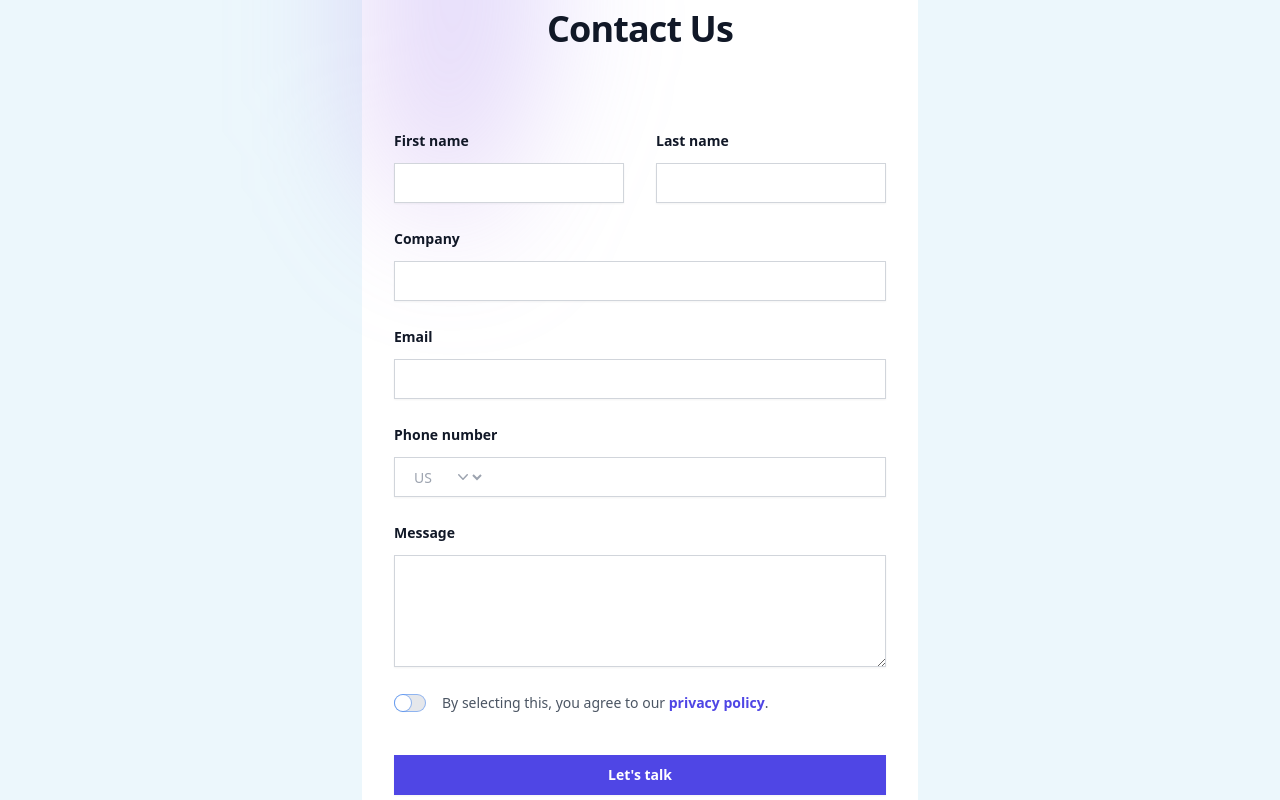
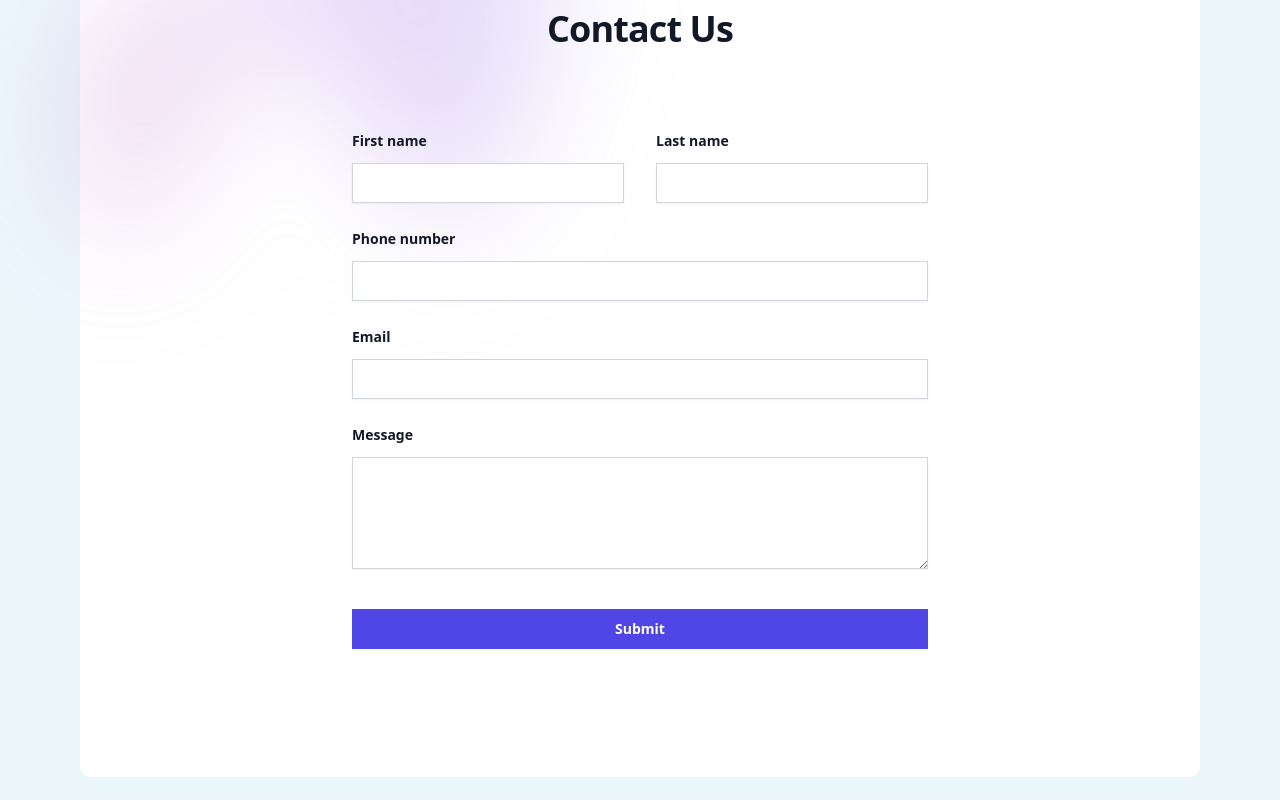
Before and after one commit to SanketSonawane11/wealthyfinancial, a Next.js app: page / in a window 1280 px wide. Shown: the part 3980-4780 px from the top of the page. Built offline with nearby package versions, Linux system fonts and the light colour scheme.

Commit message:
Changes 7

```diff
--- a/package.json
+++ b/package.json
@@ -9,6 +9,7 @@
     "lint": "next lint"
   },
   "dependencies": {
+    "@emailjs/browser": "^4.4.1",
     "@radix-ui/react-icons": "^1.3.0",
     "class-variance-authority": "^0.7.0",
     "clsx": "^2.1.1",
--- a/src/app/Components/Contact.tsx
+++ b/src/app/Components/Contact.tsx
@@ -1,15 +1,44 @@
 "use client";
 import React, { useState } from "react";
-
+import emailjs from "@emailjs/browser";
+import { tr } from "framer-motion/client";
+import Loader from "./Loader";
 const ContactForm = () => {
   const [agreed, setAgreed] = useState(false);
-
-  const handleToggle = () => {
-    setAgreed(!agreed);
+  const [first, setfirst] = useState("");
+  const [second, setSecond] = useState("");
+  const [email, setEmail] = useState("");
+  const [message, setmessage] = useState("");
+  const [isLoading, setIsLoading] = useState(false);
+  const sendEmail = (e: any) => {
+    e.preventDefault();
+    setIsLoading(true);
+    emailjs
+      .send(
+        "service_1u19ni8",
+        "template_n1e1ejf",
+        {
+          from_name: `${first} ${second}`,
+          message: message,
+        },
+        {
+          publicKey: "aYjV08S7J0xxGQbM_",
+        }
+      )
+      .then(() => {
+        alert("form Submitted");
+        setfirst("");
+        setSecond("");
+        setEmail("");
+        setmessage("");
+        setIsLoading(false);
+      });
   };
 
+  if (isLoading) return <Loader />;
+
   return (
-    <div id="Contact" className="isolate bg-white px-6 py-24 sm:py-32 lg:px-8 relative">
+    <div className="isolate w-full rounded-xl bg-white px-6 py-24 sm:py-32 lg:px-8 relative">
       {/* Background Decoration */}
       <div
         className="absolute inset-x-0 top-[-10rem] -z-10 transform-gpu overflow-hidden blur-3xl sm:top-[-20rem]"
@@ -32,11 +61,7 @@ const ContactForm = () => {
       </div>
 
       {/* Form Section */}
-      <form
-        action="https://fabform.io/f/xxxxx"
-        method="post"
-        className="mx-auto mt-16 max-w-xl sm:mt-20"
-      >
+      <form className="mx-auto mt-16 max-w-xl sm:mt-20" onSubmit={sendEmail}>
         <div className="grid grid-cols-1 gap-x-8 gap-y-6 sm:grid-cols-2">
           {/* First Name */}
           <div>
@@ -52,6 +77,8 @@ const ContactForm = () => {
                 name="first-name"
                 id="first-name"
                 autoComplete="given-name"
+                value={first}
+                onChange={(e) => setfirst(e.target.value)}
                 className="block w-full rounded-md border-0 px-3.5 py-2 text-gray-900 shadow-sm ring-1 ring-inset ring-gray-300 placeholder:text-gray-400 focus:ring-2 focus:ring-inset focus:ring-indigo-600 sm:text-sm sm:leading-6"
               />
             </div>
@@ -70,26 +97,29 @@ const ContactForm = () => {
                 type="text"
                 name="last-name"
                 id="last-name"
+                value={second}
+                onChange={(e) => setSecond(e.target.value)}
                 autoComplete="family-name"
                 className="block w-full rounded-md border-0 px-3.5 py-2 text-gray-900 shadow-sm ring-1 ring-inset ring-gray-300 placeholder:text-gray-400 focus:ring-2 focus:ring-inset focus:ring-indigo-600 sm:text-sm sm:leading-6"
               />
             </div>
           </div>
 
-          {/* Company */}
+          {/* Phone Number */}
           <div className="sm:col-span-2">
             <label
-              htmlFor="company"
+              htmlFor="phone-number"
               className="block text-sm font-semibold leading-6 text-gray-900"
             >
-              Company
+              Phone number
             </label>
-            <div className="mt-2.5">
+            <div className="relative mt-2.5">
+              <div className="absolute inset-y-0 left-0 flex items-center"></div>
               <input
-                type="text"
-                name="company"
-                id="company"
-                autoComplete="organization"
+                type="tel"
+                name="phone-number"
+                id="phone-number"
+                autoComplete="tel"
                 className="block w-full rounded-md border-0 px-3.5 py-2 text-gray-900 shadow-sm ring-1 ring-inset ring-gray-300 placeholder:text-gray-400 focus:ring-2 focus:ring-inset focus:ring-indigo-600 sm:text-sm sm:leading-6"
               />
             </div>
@@ -107,54 +137,11 @@ const ContactForm = () => {
               <input
                 type="email"
                 name="email"
+                value={email}
+                onChange={(e) => setEmail(e.target.value)}
                 id="email"
                 autoComplete="email"
                 className="block w-full rounded-md border-0 px-3.5 py-2 text-gray-900 shadow-sm ring-1 ring-inset ring-gray-300 placeholder:text-gray-400 focus:ring-2 focus:ring-inset focus:ring-indigo-600 sm:text-sm sm:leading-6"
-              />
-            </div>
-          </div>
-
-          {/* Phone Number */}
-          <div className="sm:col-span-2">
-            <label
-              htmlFor="phone-number"
-              className="block text-sm font-semibold leading-6 text-gray-900"
-            >
-              Phone number
-            </label>
-            <div className="relative mt-2.5">
-              <div className="absolute inset-y-0 left-0 flex items-center">
-                <label htmlFor="country" className="sr-only">
-                  Country
-                </label>
-                <select
-                  id="country"
-                  name="country"
-                  className="h-full rounded-md border-0 bg-transparent py-0 pl-4 pr-9 text-gray-400 focus:ring-2 focus:ring-inset focus:ring-indigo-600 sm:text-sm"
-                >
-                  <option>US</option>
-                  <option>CA</option>
-                  <option>EU</option>
-                </select>
-                <svg
-                  className="pointer-events-none absolute right-3 top-0 h-full w-5 text-gray-400"
-                  viewBox="0 0 20 20"
-                  fill="currentColor"
-                  aria-hidden="true"
-                >
-                  <path
-                    fillRule="evenodd"
-                    d="M5.23 7.21a.75.75 0 011.06.02L10 11.168l3.71-3.938a.75.75 0 111.08 1.04l-4.25 4.5a.75.75 0 01-1.08 0l-4.25-4.5a.75.75 0 01.02-1.06z"
-                    clipRule="evenodd"
-                  />
-                </svg>
-              </div>
-              <input
-                type="tel"
-                name="phone-number"
-                id="phone-number"
-                autoComplete="tel"
-                className="block w-full rounded-md border-0 px-3.5 py-2 pl-20 text-gray-900 shadow-sm ring-1 ring-inset ring-gray-300 placeholder:text-gray-400 focus:ring-2 focus:ring-inset focus:ring-indigo-600 sm:text-sm sm:leading-6"
               />
             </div>
           </div>
@@ -171,44 +158,12 @@ const ContactForm = () => {
               <textarea
                 name="message"
                 id="message"
+                value={message}
+                onChange={(e) => setmessage(e.target.value)}
                 rows={4}
                 className="block w-full rounded-md border-0 px-3.5 py-2 text-gray-900 shadow-sm ring-1 ring-inset ring-gray-300 placeholder:text-gray-400 focus:ring-2 focus:ring-inset focus:ring-indigo-600 sm:text-sm sm:leading-6"
               />
             </div>
-          </div>
-
-          {/* Agree to Policies */}
-          <div className="flex gap-x-4 sm:col-span-2">
-            <div className="flex h-6 items-center">
-              <button
-                type="button"
-                className={`flex w-8 flex-none cursor-pointer rounded-full p-px ring-1 ring-inset transition-colors duration-200 ease-in-out ${
-                  agreed ? "bg-indigo-600" : "bg-gray-200"
-                }`}
-                role="switch"
-                aria-checked={agreed}
-                aria-labelledby="switch-1-label"
-                onClick={handleToggle}
-              >
-                <span className="sr-only">Agree to policies</span>
-                <span
-                  aria-hidden="true"
-                  className={`h-4 w-4 transform rounded-full bg-white shadow-sm ring-1 transition duration-200 ease-in-out ${
-                    agreed ? "translate-x-3.5" : "translate-x-0"
-                  }`}
-                />
-              </button>
-            </div>
-            <label
-              className="text-sm leading-6 text-gray-600"
-              id="switch-1-label"
-            >
-              By selecting this, you agree to our{" "}
-              <a href="#" className="font-semibold text-indigo-600">
-                privacy&nbsp;policy
-              </a>
-              .
-            </label>
           </div>
         </div>
 
@@ -218,7 +173,7 @@ const ContactForm = () => {
             type="submit"
             className="block w-full rounded-md bg-indigo-600 px-3.5 py-2.5 text-center text-sm font-semibold text-white shadow-sm hover:bg-indigo-500 focus-visible:outline focus-visible:outline-2 focus-visible:outline-offset-2 focus-visible:outline-indigo-600"
           >
-            Let&apos;s talk
+            Submit
           </button>
         </div>
       </form>
--- a/src/app/Components/Footer.tsx
+++ b/src/app/Components/Footer.tsx
@@ -101,6 +101,13 @@ const Footer = () => {
             &copy; {new Date().getFullYear()} Wealthy Financial Services. All
             rights reserved.
           </p>
+          <a
+            className="transition-all ease-in-out duration-150 hover:text-blue-500"
+            href="https://sankets-profile.netlify.app/"
+            target="_blank"
+          >
+            Make your website
+          </a>
         </div>
       </div>
     </footer>
--- /dev/null
+++ b/src/app/Components/Loader.tsx
@@ -0,0 +1,35 @@
+"use client";
+
+import React from "react";
+import { motion } from "framer-motion";
+
+const Loader = () => {
+  return (
+    <div className="fixed inset-0 z-50 flex items-center justify-center bg-black bg-opacity-40">
+      <div className="relative w-32 h-32">
+        <motion.div
+          className="absolute top-0 left-0 w-full h-full rounded-full bg-gradient-to-r from-blue-400 to-yellow-400 shadow-[0_0_20px_rgba(0,0,0,0.5)]"
+          initial={{ scale: 1 }}
+          animate={{ scale: [1, 1.2, 1] }}
+          transition={{
+            duration: 1.5,
+            repeat: Infinity,
+            ease: "easeInOut",
+          }}
+        />
+        <motion.div
+          className="absolute top-0 left-0 w-full h-full rounded-full bg-gradient-to-r from-yellow-400 to-blue-400 opacity-70 shadow-[0_0_25px_rgba(255,255,0,0.7)]"
+          initial={{ scale: 0.8 }}
+          animate={{ scale: [0.8, 1.1, 0.8] }}
+          transition={{
+            duration: 1.5,
+            repeat: Infinity,
+            ease: "easeInOut",
+          }}
+        />
+      </div>
+    </div>
+  );
+};
+
+export default Loader;
```
Also changed, not shown: src/app/Components/Map.tsx (line endings or trailing spaces), 1 other file (tests, documents, lock files or other folders).
